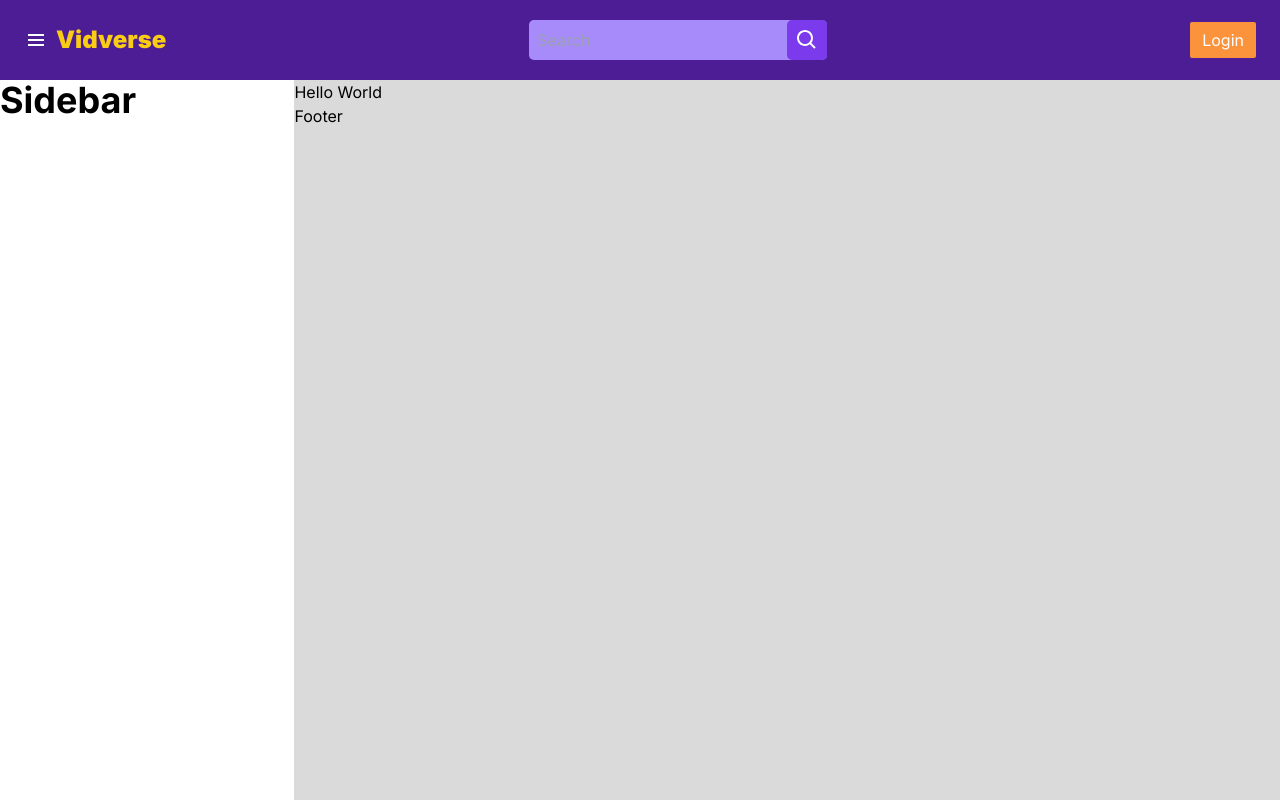
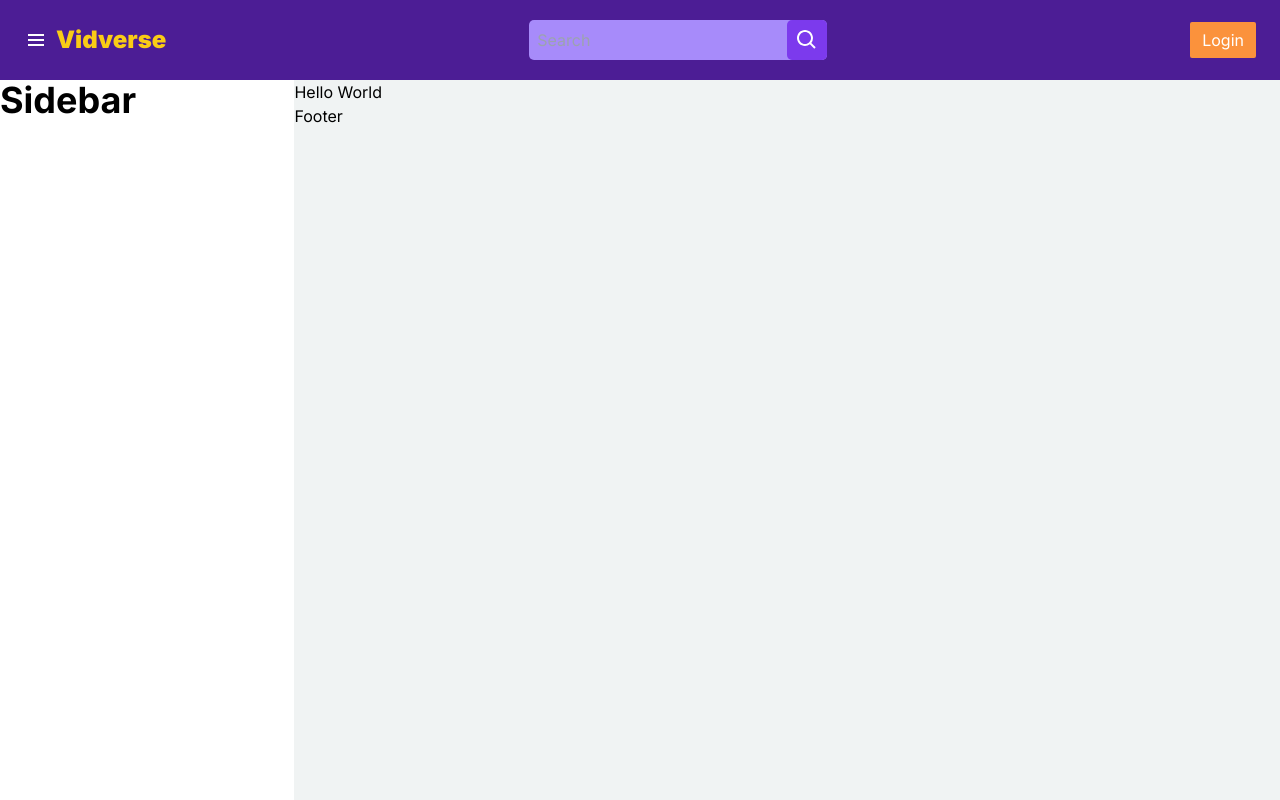
Before and after one commit to raihan2bd/vidverse-client, a Next.js app: page / in a window 1280 px wide. Built offline with nearby package versions, Linux system fonts and the light colour scheme; no server answers.

Commit message:
Update background color

```diff
--- a/src/app/globals.css
+++ b/src/app/globals.css
@@ -14,7 +14,7 @@
 html,
 body {
   font-family: "Lato", sans-serif;
-  background: #dbdada;
+  background: #f0f3f3;
 }
 
 button {
```
